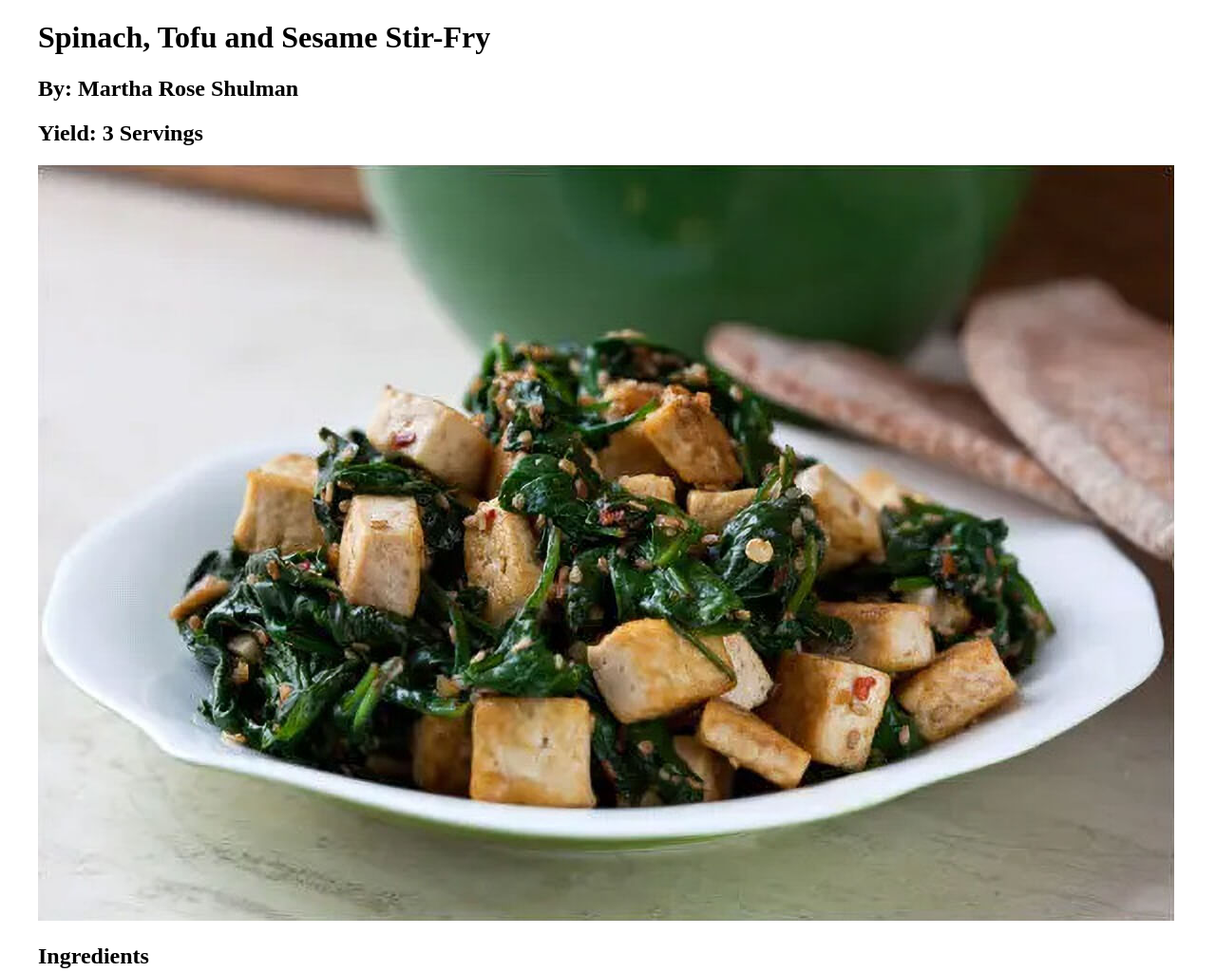
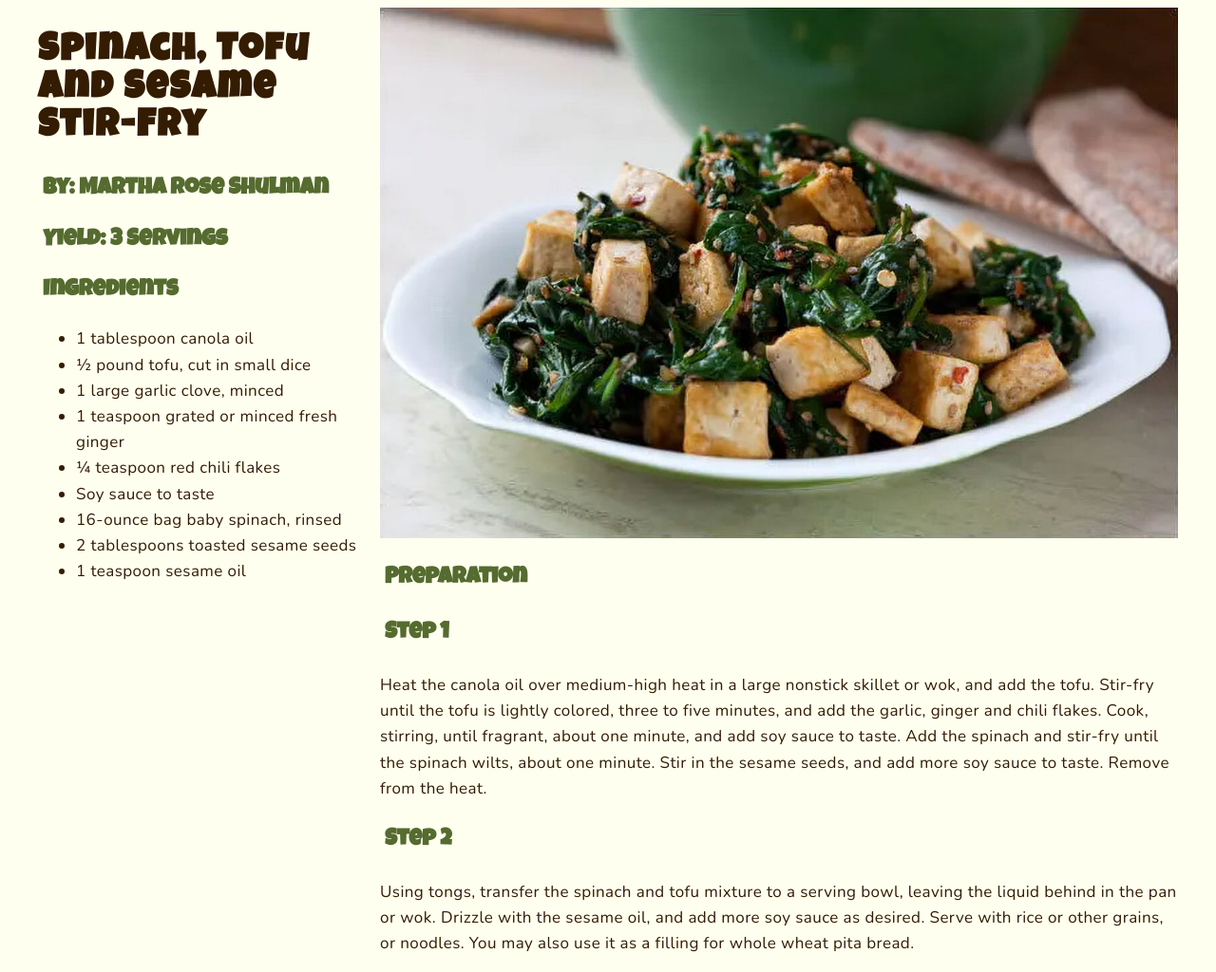
Before and after one commit to Meganp10/exercise-7, a plain HTML site: page index.html in a window 1280 px wide. Shown: the top 1024 px of the page at 95% size. Drawn offline with nearby package versions, Linux system fonts and the light colour scheme.

Commit message:
All formating and colours

```diff
--- a/index.html
+++ b/index.html
@@ -9,69 +9,113 @@
 
   <style>
 
+    html{
+      font-size: 20px;
+    }
     #container {
       width: 1200px;
       margin: 0 auto;
+      display: grid;
+      grid-template-columns: 30% 70%;
     }
 
+    body{
+       background-color: #FFFFF0;
+    }
+
+    .grid-item{
+    }
+
+    h1{
+      font-family: "Luckiest Guy", cursive;
+      font-size: 2em;
+      letter-spacing: 0.05em;
+      color: #341C02;
+    }
+
+    h2, h3{
+      font-family: "Luckiest Guy", cursive;
+      font-size: 1.2em;
+      color: #556B2F;
+      padding: 5px;
+    }
+
+    p, li{
+      font-family: "Nunito", sans-serif;
+      font-optical-sizing: auto;
+      font-weight: <weight>;
+      font-style: normal;
+      line-height: 1.6em;
+      letter-spacing: 0.025em;
+      font-size: 0.85em;
+      color: #341C02;
+    }
+
+    img{
+      width: 100%;
+      height: auto;
+    }
+
+    .luckiest-guy-regular {
+  font-family: "Luckiest Guy", cursive;
+  font-weight: 400;
+  font-style: normal;
+}
 
   </style>
-  </head>
+
+<link rel="preconnect" href="https://fonts.googleapis.com">
+<link rel="preconnect" href="https://fonts.gstatic.com" crossorigin>
+<link href="https://fonts.googleapis.com/css2?family=Luckiest+Guy&family=Nunito:wght@300;400;600&display=swap" rel="stylesheet">  </head>
 
   <body>
-    <div id="container">
+  <div id="container">
 
-<h1>
-  Spinach, Tofu and Sesame Stir-Fry
-      </h1>
-<h2>
-  By: Martha Rose Shulman
-      </h2>
- <h2>
-  Yield: 3 Servings
-      </h2>
+<!-- Left Column -->
+<div class="grid-item">
+<h1>Spinach, Tofu and Sesame Stir-Fry</h1>
+
+<h2>By: Martha Rose Shulman</h2>
+<h2>Yield: 3 Servings </h2>
+<h2>Ingredients</h2>
+
+<ul>
+  <li>1 tablespoon canola oil</li>
+  <li>½ pound tofu, cut in small dice</li>
+  <li>1 large garlic clove, minced</li>
+  <li>1 teaspoon grated or minced fresh ginger</li>
+  <li>¼ teaspoon red chili flakes</li>
+  <li>Soy sauce to taste</li>
+  <li>16-ounce bag baby spinach, rinsed</li>
+  <li>2 tablespoons toasted sesame seeds</li>
+  <li>1 teaspoon sesame oil</li>
+</ul>
+    </div>
+
+<!-- Right Column -->
+<div class="grid-item">
 
 <img src="salad.jpg" alt="salad in a white bowl, with spinach and sesame seeds">
 
-<h2>
-  Ingredients
-      </h2>
+<h2>Preparation</h2>
 
-1 tablespoon canola oil
-½ pound tofu, cut in small dice
-1 large garlic clove, minced
-1 teaspoon grated or minced fresh ginger
-¼ teaspoon red chili flakes
-Soy sauce to taste
-16-ounce bag baby spinach, rinsed
-2 tablespoons toasted sesame seeds
-1 teaspoon sesame oil
+<h3> Step 1</h3>
 
-<h2>
-  Preparation
-      </h2>
-
-<h3>
-  Step 1
-      </h3>
 <p>
   Heat the canola oil over medium-high heat in a large nonstick skillet or wok, and add the tofu. Stir-fry until the tofu is lightly colored, three to five minutes, and add the garlic, ginger and chili flakes. Cook, stirring, until fragrant, about one minute, and add soy sauce to taste. Add the spinach and stir-fry until the spinach wilts, about one minute. Stir in the sesame seeds, and add more soy sauce to taste. Remove from the heat.
 </p>
 
-<h3>
-  Step 2
-      </h3>
+<h3> Step 2</h3>
 <p>
   Using tongs, transfer the spinach and tofu mixture to a serving bowl, leaving the liquid behind in the pan or wok. Drizzle with the sesame oil, and add more soy sauce as desired. Serve with rice or other grains, or noodles. You may also use it as a filling for whole wheat pita bread.
  </p>
 
-<h3>
-  Tip
-      </h3>
+<h3>Tip</h3>
 <p>
   Advance preparation: This is a last-minute preparation, but you can have your ingredients prepared well in advance.
       </p>
 
   </div>
-      </body>
+    </div>
+</body>
 </html>
```
